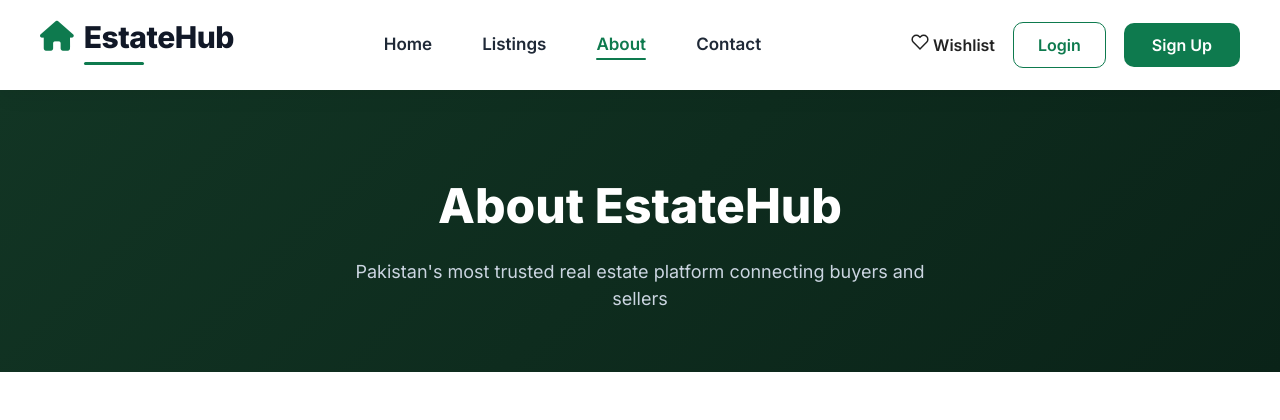
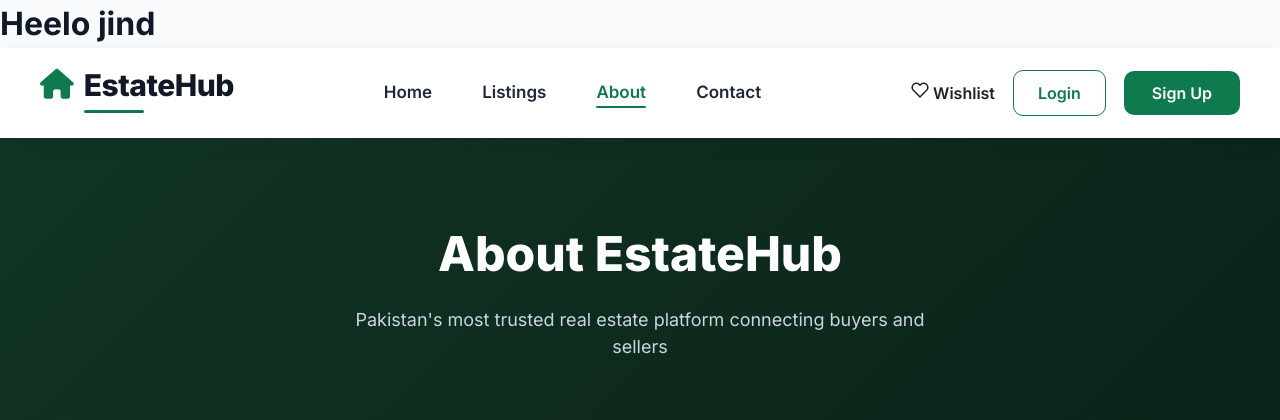
Before and after one commit to SamreenaQamar/estatehub, a PHP site: page /estatehub/about.php in a window 1280 px wide. Shown: the top 420 px of the page. Run offline with PHP 8.4, Linux system fonts and the light colour scheme.

Commit message:
update header.pho
add h1 Tag

```diff
--- a/includes/header.php
+++ b/includes/header.php
@@ -1,4 +1,5 @@
 <!DOCTYPE html>
+<h1>Heelo jind</h1>
 <html lang="en">
 <head>
     <meta charset="UTF-8">
```
